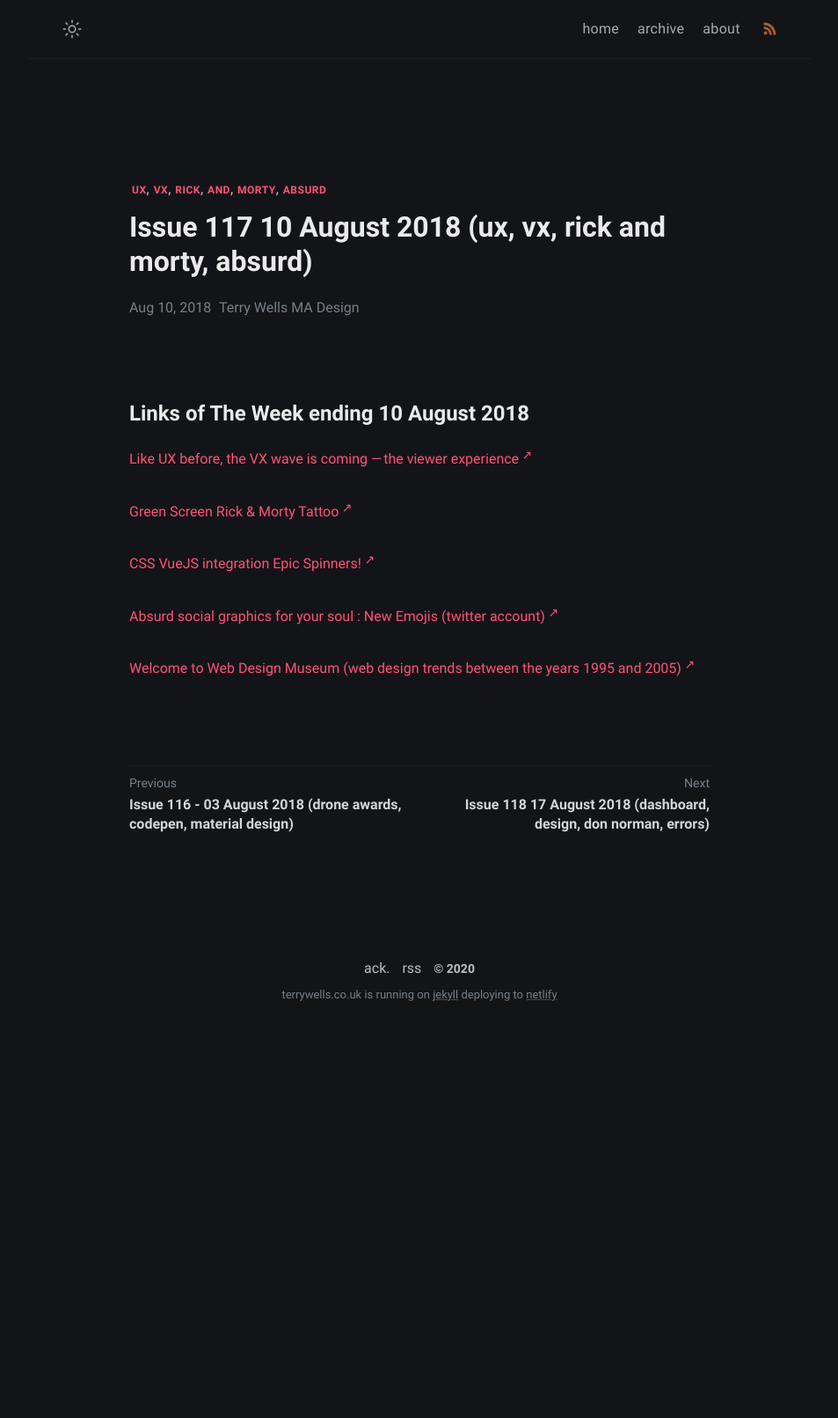
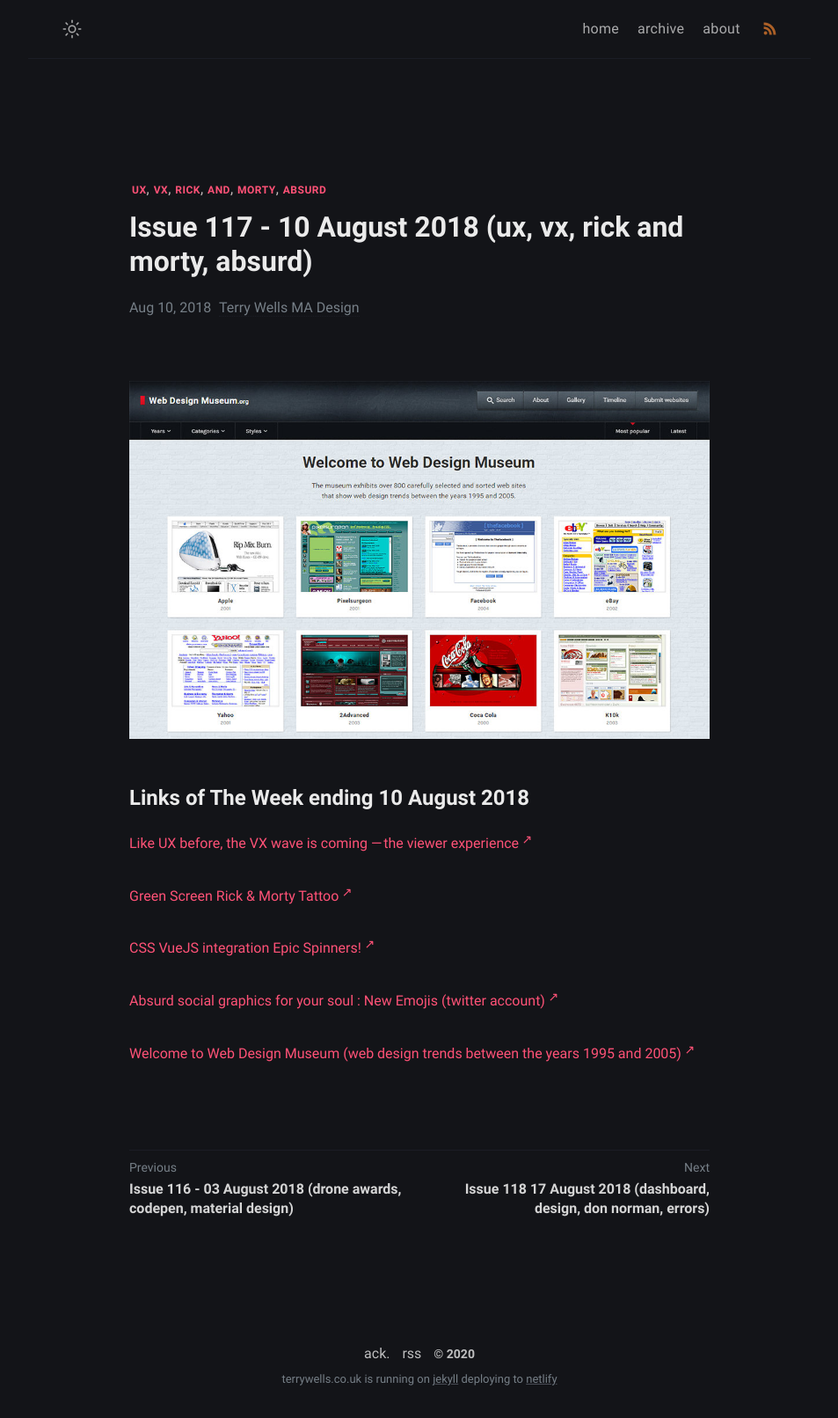
Before and after one commit to wristtattoo/jekyll-klise, a Jekyll site: the page built from _posts/2020-11-03-issue-117-10-august-2018-ux-vx-rick-and-morty-absurd.md, in a window 1280 px wide. Shown: the whole page at 88% size, without its empty margins (163-1116 px from the left). Built offline with Jekyll 4.4.1, drawn with Linux system fonts in a browser that asks for light colours; a script that is not in the unit is left out; before the commit the page ends 1175 px from its top, so only the background shows below that.

Commit message:
Update Links of The Week “2020-11-03-issue-117-10-august-2018-ux-vx-rick-and-morty-absurd”

```diff
--- a/_posts/2020-11-03-issue-117-10-august-2018-ux-vx-rick-and-morty-absurd.md
+++ b/_posts/2020-11-03-issue-117-10-august-2018-ux-vx-rick-and-morty-absurd.md
@@ -1,9 +1,11 @@
 ---
 layout: post
-title: Issue 117 10 August 2018 (ux, vx, rick and morty, absurd)
+title: Issue 117 - 10 August 2018 (ux, vx, rick and morty, absurd)
 tags: ux vx rick and morty absurd
 date: 2018-08-10T13:19:08.095Z
 ---
+![Like UX before, the VX wave is coming — the viewer experience](/assets/uploads/issue-117.jpg "Like UX before, the VX wave is coming — the viewer experience")
+
 # Links of The Week ending 10 August 2018
 
 <a href="https://medium.com/thinkmojo/like-ux-before-the-vx-wave-is-coming-79a445a50fa6" target="_blank">Like UX before, the VX wave is coming — the viewer experience</a>
```
Also changed, not shown: assets/uploads/issue-117.jpg (added).
